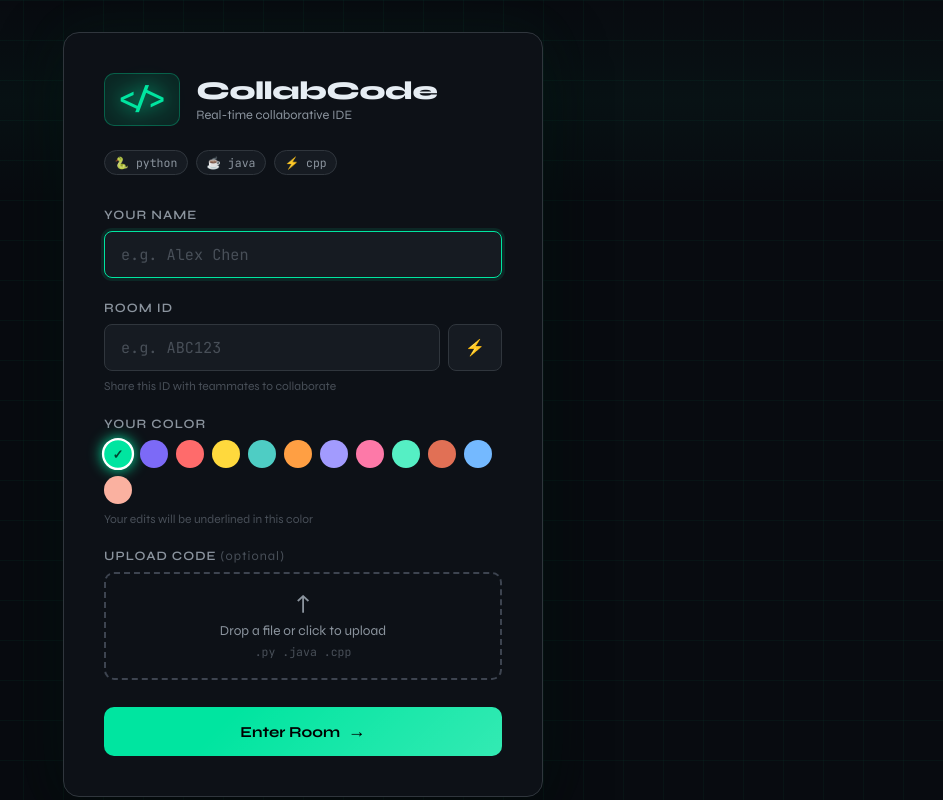
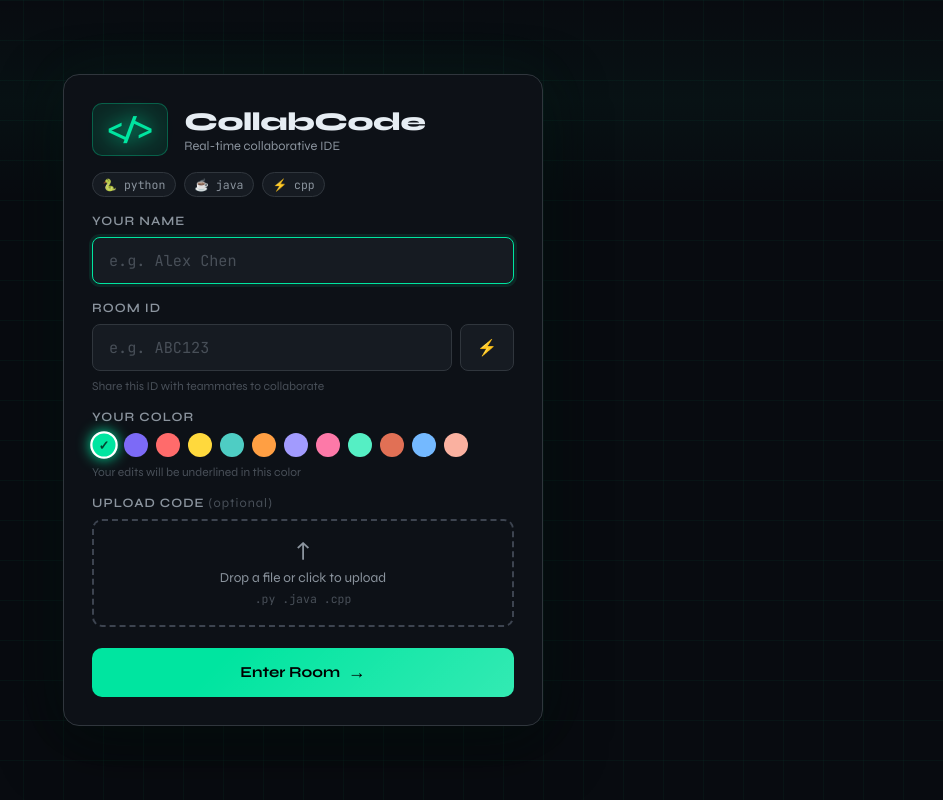
Before and after one commit to MaharshiP343/Collab-Code, a React (Vite) app in the folder client/: page / in a window 1280 px wide. Shown: the whole page, without its empty margins (337-1280 px from the left). Built offline with nearby package versions, Linux system fonts and the light colour scheme.

Commit message:
fix login screen overflow

```diff
--- a/client/src/components/LoginScreen.module.css
+++ b/client/src/components/LoginScreen.module.css
@@ -1,12 +1,12 @@
 .container {
   min-height: 100vh;
   display: flex;
-  align-items: center;
+  align-items: flex-start;
   justify-content: center;
   background: var(--bg);
   position: relative;
-  overflow: hidden;
-  padding: 2rem;
+  overflow-y: auto;
+  padding: 1.5rem 1rem;
 }
 
 .grid {
@@ -34,20 +34,21 @@
   background: var(--bg2);
   border: 1px solid var(--border);
   border-radius: 16px;
-  padding: 2.5rem;
+  padding: 1.75rem;
   width: 100%;
   max-width: 480px;
   animation: fadeUp 0.5s ease;
   position: relative;
   z-index: 1;
   box-shadow: 0 0 60px rgba(0, 229, 160, 0.05), 0 20px 60px rgba(0,0,0,0.5);
+  margin: auto;
 }
 
 .logo {
   display: flex;
   align-items: center;
   gap: 1rem;
-  margin-bottom: 1.5rem;
+  margin-bottom: 1rem;
 }
 
 .logoIcon {
@@ -80,7 +81,7 @@
 .langBadges {
   display: flex;
   gap: 0.5rem;
-  margin-bottom: 2rem;
+  margin-bottom: 1rem;
 }
 
 .langBadge {
@@ -96,7 +97,7 @@
 .form {
   display: flex;
   flex-direction: column;
-  gap: 1.4rem;
+  gap: 1rem;
 }
 
 .field {
@@ -175,8 +176,8 @@
 }
 
 .colorSwatch {
-  width: 28px;
-  height: 28px;
+  width: 24px;
+  height: 24px;
   border-radius: 50%;
   background: var(--swatch);
   border: 2px solid transparent;
```
